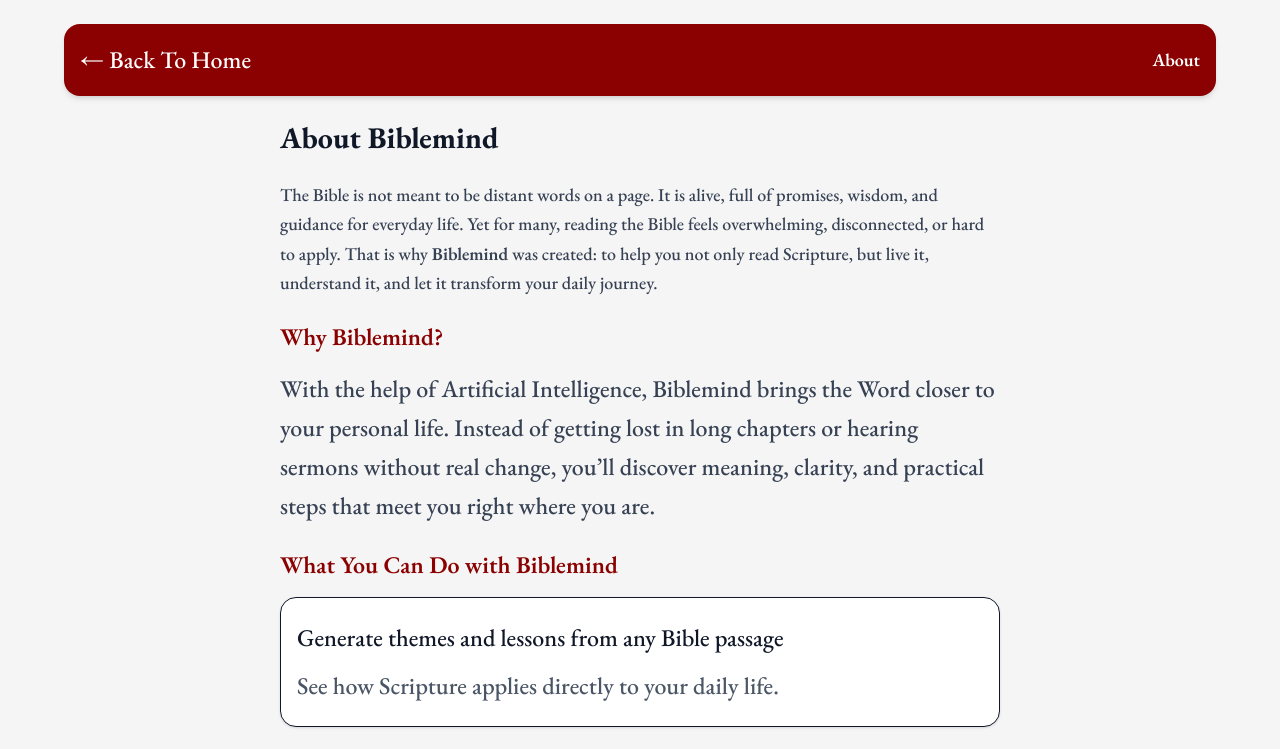
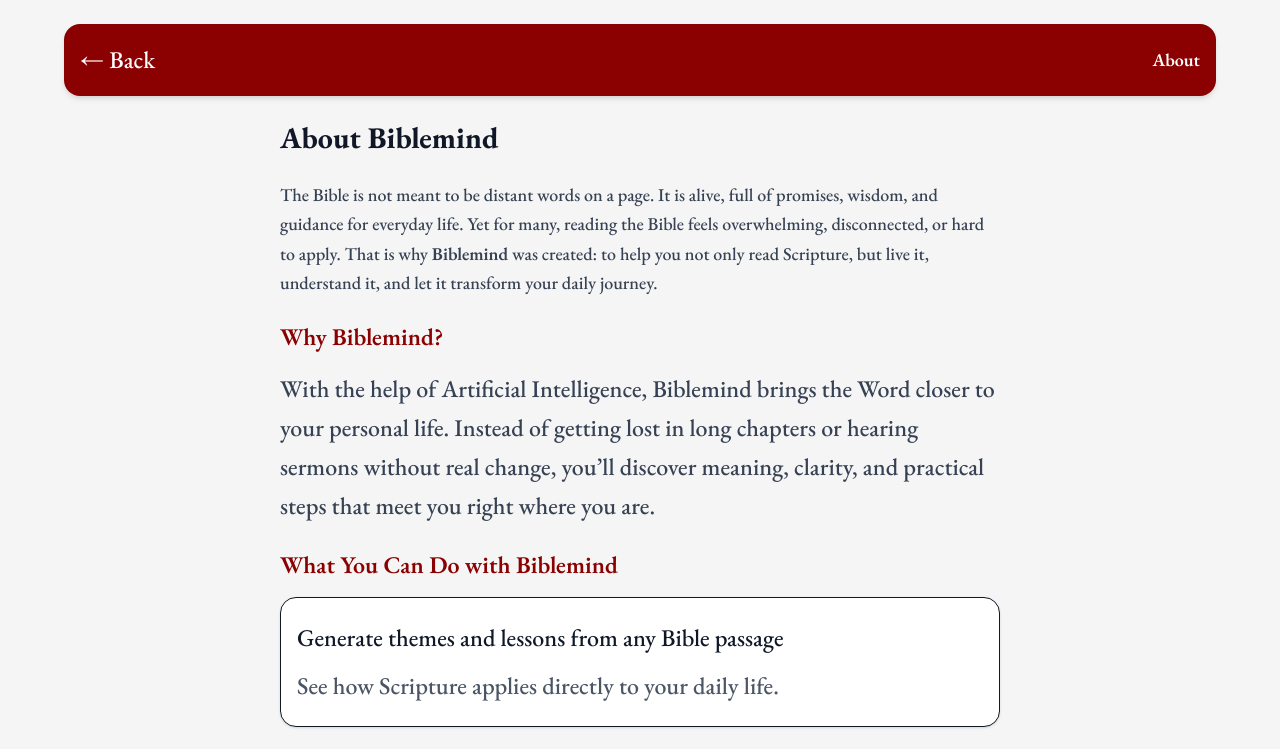
Before and after one commit to Fru404/biblemind, a Next.js app: page /about in a window 1280 px wide. Shown: the top 749 px of the page. Built offline with nearby package versions, Linux system fonts and the light colour scheme.

Commit message:
Add button to go back to previous route page

```diff
--- a/src/app/about/page.tsx
+++ b/src/app/about/page.tsx
@@ -2,15 +2,17 @@
 
 import React from "react";
 import Link from "next/link";
+import { useRouter } from "next/router";
 
 export default function AboutPage() {
+  const router = useRouter();
   return (
     <div className="flex flex-col min-h-screen bg-[#f5f5f5] text-gray-900">
       {/* NAVBAR */}
       <nav className="relative z-20 mt-6 flex items-center justify-between px-4 py-3 bg-[#8B0000] text-white shadow-md rounded-2xl transition-all duration-300 ease-in-out w-11/12 max-w-6xl mx-auto">
-        <Link href="/" className="hover:underline">
-          ← Back To Home
-        </Link>
+        <button onClick={() => router.back()} className="hover:underline">
+          ← Back
+        </button>
         <h1 className="text-lg font-semibold">About</h1>
       </nav>
 
--- a/src/app/bookmark/page.tsx
+++ b/src/app/bookmark/page.tsx
@@ -4,6 +4,7 @@
 import Link from "next/link";
 import { useSession } from "next-auth/react";
 import { createClient } from "@supabase/supabase-js";
+import { useRouter } from "next/navigation";
 
 interface Bookmark {
   id: string;
@@ -25,6 +26,7 @@
     process.env.NEXT_PUBLIC_SUPABASE_URL!,
     process.env.NEXT_PUBLIC_SUPABASE_KEY!
   );
+  const router = useRouter();
 
   // Sync bookmarks with Supabase when user signs in
   useEffect(() => {
@@ -124,9 +126,9 @@
     <div className="flex flex-col min-h-screen bg-[#f5f5f5] text-gray-900">
       {/* NAVBAR */}
       <nav className="relative z-20 mt-6 flex items-center justify-between px-4 py-3 bg-[#8B0000] text-white shadow-md rounded-2xl transition-all duration-300 ease-in-out w-11/12 max-w-6xl mx-auto">
-        <Link href="/" className="hover:underline">
-          ← Back To Home
-        </Link>
+        <button onClick={() => router.back()} className="hover:underline">
+          ← Back
+        </button>
       </nav>
 
       {/* MAIN CONTENT */}
--- a/src/app/contact/page.tsx
+++ b/src/app/contact/page.tsx
@@ -2,15 +2,17 @@
 import React from "react";
 import Link from "next/link";
 import { FaPaperPlane } from "react-icons/fa";
+import { useRouter } from "next/router";
 
 export default function Contact() {
+  const router = useRouter();
   return (
     <div className="flex flex-col min-h-screen bg-[#f5f5f5] text-gray-900">
       {/* NAVBAR */}
       <nav className="relative z-20 flex items-center justify-between px-6 py-4 bg-[#8B0000] text-white shadow-md">
-        <Link href="/" className="hover:underline">
-          ← Back To Home
-        </Link>
+        <button onClick={() => router.back()} className="hover:underline">
+          ← Back
+        </button>
       </nav>
 
       {/* MAIN CONTENT */}
--- a/src/app/devotions/bible/page.tsx
+++ b/src/app/devotions/bible/page.tsx
@@ -2,6 +2,7 @@
 import { useEffect, useState, useRef } from "react";
 import Link from "next/link";
 import AIbiblemind from "../../component/AIbiblemind";
+import { useRouter } from "next/router";
 
 const API_KEY = process.env.NEXT_PUBLIC_BIBLE_API_KEY;
 if (!API_KEY) {
@@ -40,7 +41,7 @@
   const [selectedChapter, setSelectedChapter] = useState<string>("");
   const [selectedVerse, setSelectedVerse] = useState<string>("");
   const [loading, setLoading] = useState(false);
-
+  const router = useRouter();
   const verseRefs = useRef<{ [key: string]: HTMLDivElement | null }>({});
 
   // Example translation: World English Bible
@@ -122,9 +123,9 @@
       {/* Navbar */}
       <nav className="relative z-20 mt-6 flex items-center justify-between px-4 py-3 bg-[#8B0000] text-white shadow-md rounded-2xl transition-all duration-300 ease-in-out w-11/12 max-w-6xl mx-auto">
         <h1 className="text-xl font-bold">Bible</h1>
-        <Link href="/" className="hover:text-gray-300 transition">
-          Back to Home
-        </Link>
+        <button onClick={() => router.back()} className="hover:underline">
+          ← Back
+        </button>
       </nav>
 
       <main className="flex-grow px-4 py-6 md:px-12">
--- a/src/app/signin/page.tsx
+++ b/src/app/signin/page.tsx
@@ -63,9 +63,9 @@
     <div className="flex flex-col min-h-screen bg-[#f5f5f5] text-gray-900">
       {/* NAVBAR */}
       <nav className="relative z-20 mt-6 flex items-center justify-between px-4 py-3 bg-[#8B0000] text-white shadow-md rounded-2xl transition-all duration-300 ease-in-out w-11/12 max-w-6xl mx-auto">
-        <Link href="/" className="hover:underline">
-          ← Back To Home
-        </Link>
+        <button onClick={() => router.back()} className="hover:underline">
+          ← Back
+        </button>
       </nav>
 
       {/* MAIN */}
```
